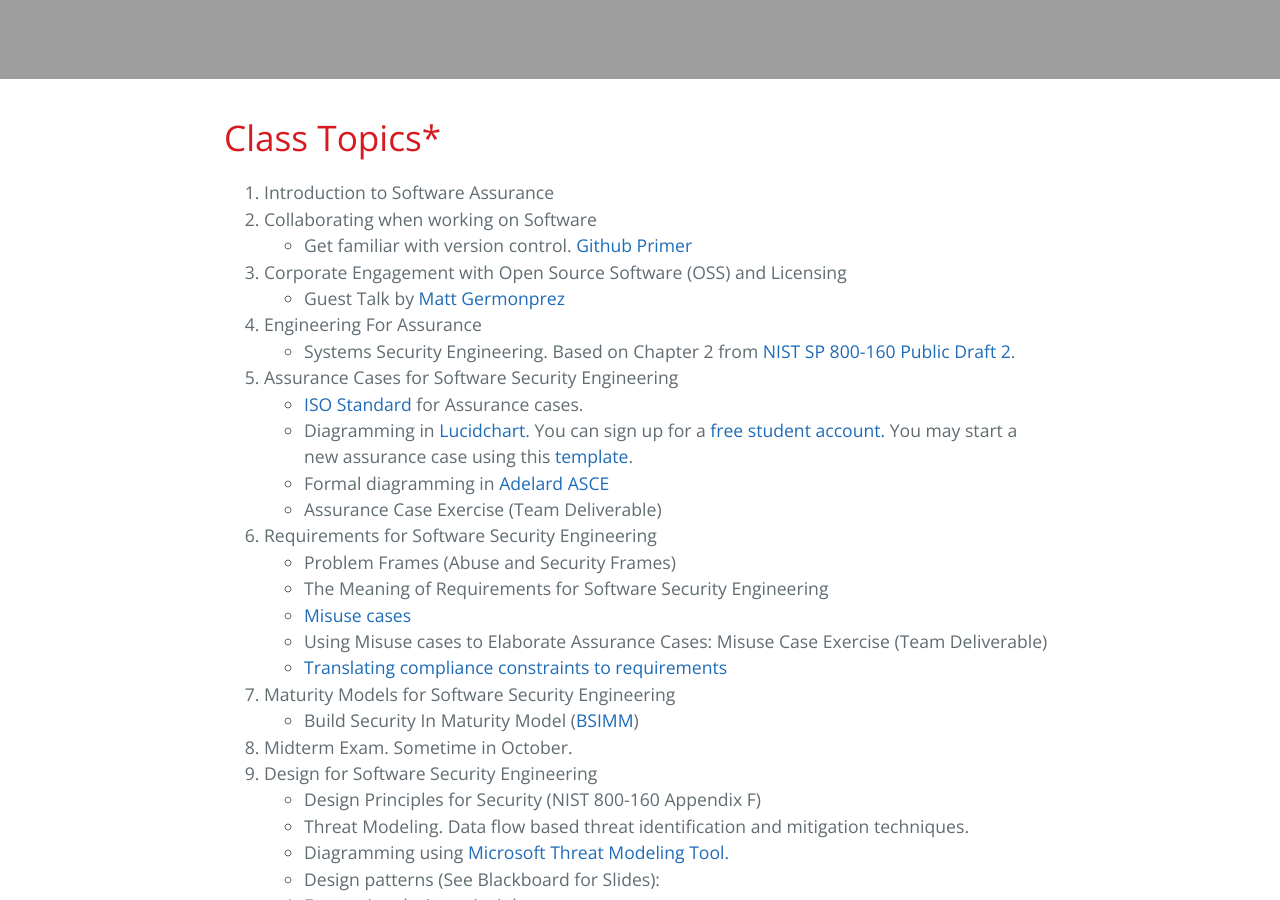
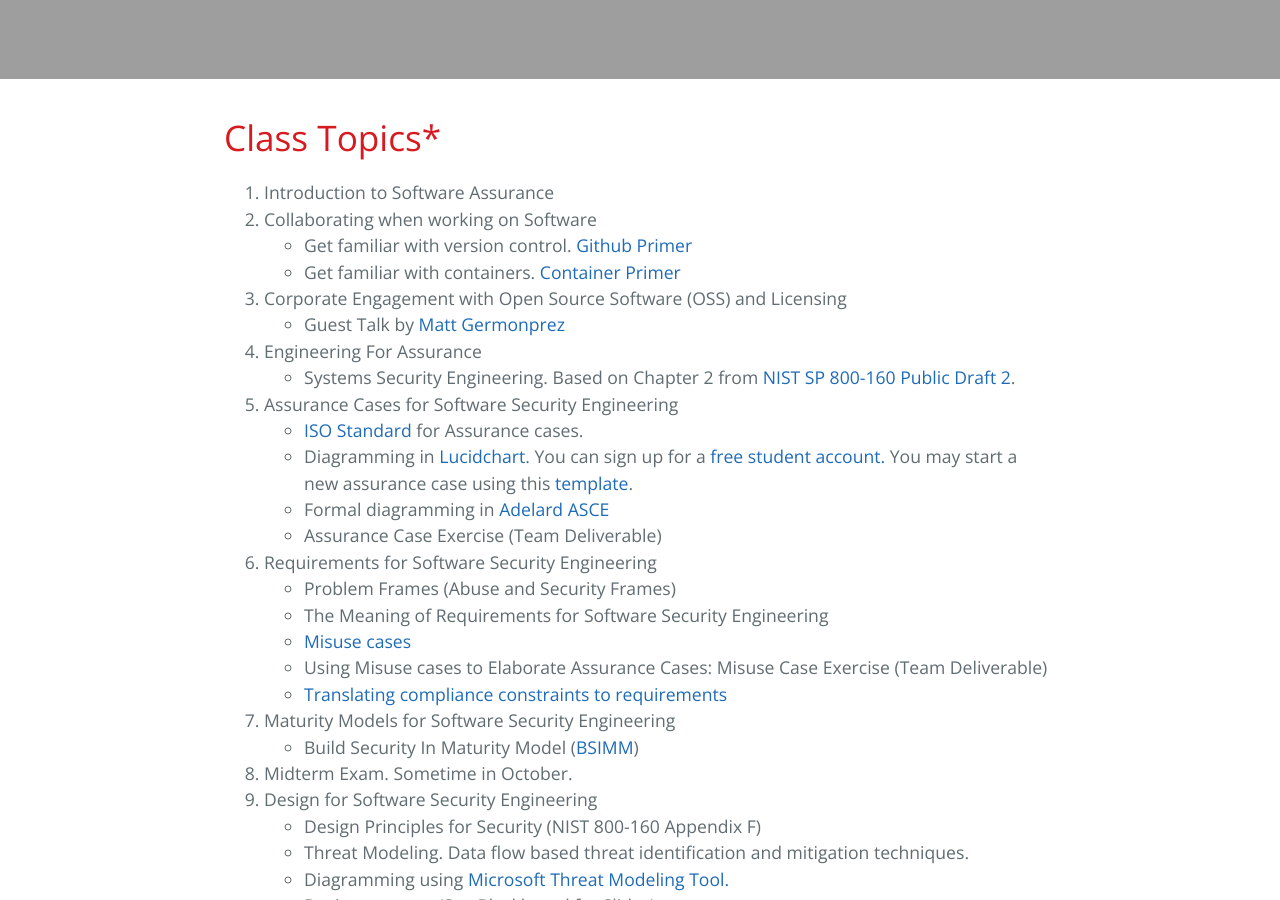
Before and after one commit to robinagandhi/swa, a Jekyll site: the page built from index.md, in a window 1280 px wide and 900 px high, scrolled down 304 px. Built offline with Jekyll 4.4.1, drawn with Linux system fonts in a browser that asks for light colours.

Commit message:
add primers

```diff
--- a/index.md
+++ b/index.md
@@ -9,6 +9,7 @@
 1. Introduction to Software Assurance
 2. Collaborating when working on Software
   - Get familiar with version control. [Github Primer](https://robinagandhi.github.io/swa/pages/github.html)
+  - Get familiar with containers. [Container Primer](https://robinagandhi.github.io/swa/pages/containers.html)
 3. Corporate Engagement with Open Source Software (OSS) and Licensing
   * Guest Talk by [Matt Germonprez](http://www.unomaha.edu/college-of-information-science-and-technology/about/faculty-staff/matt-germonprez.php)
 4. Engineering For Assurance
```
